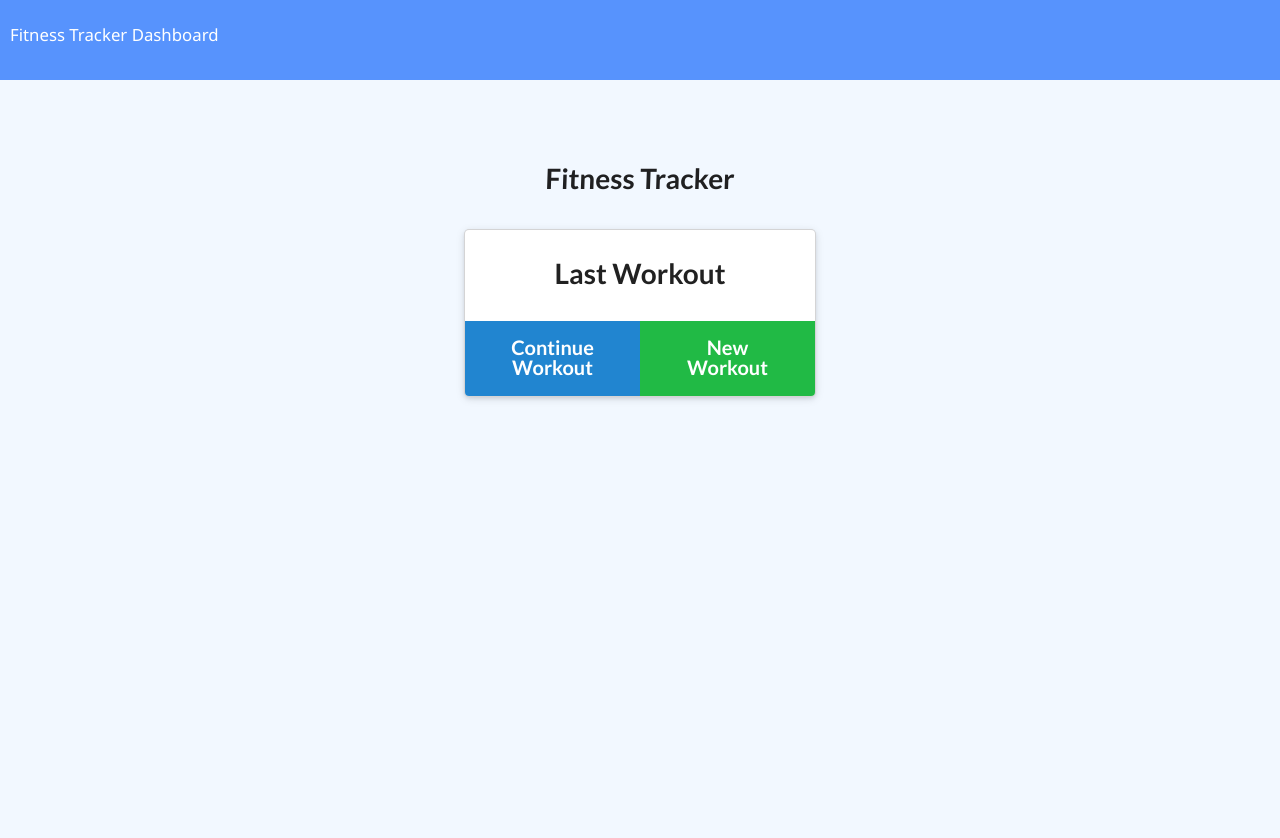
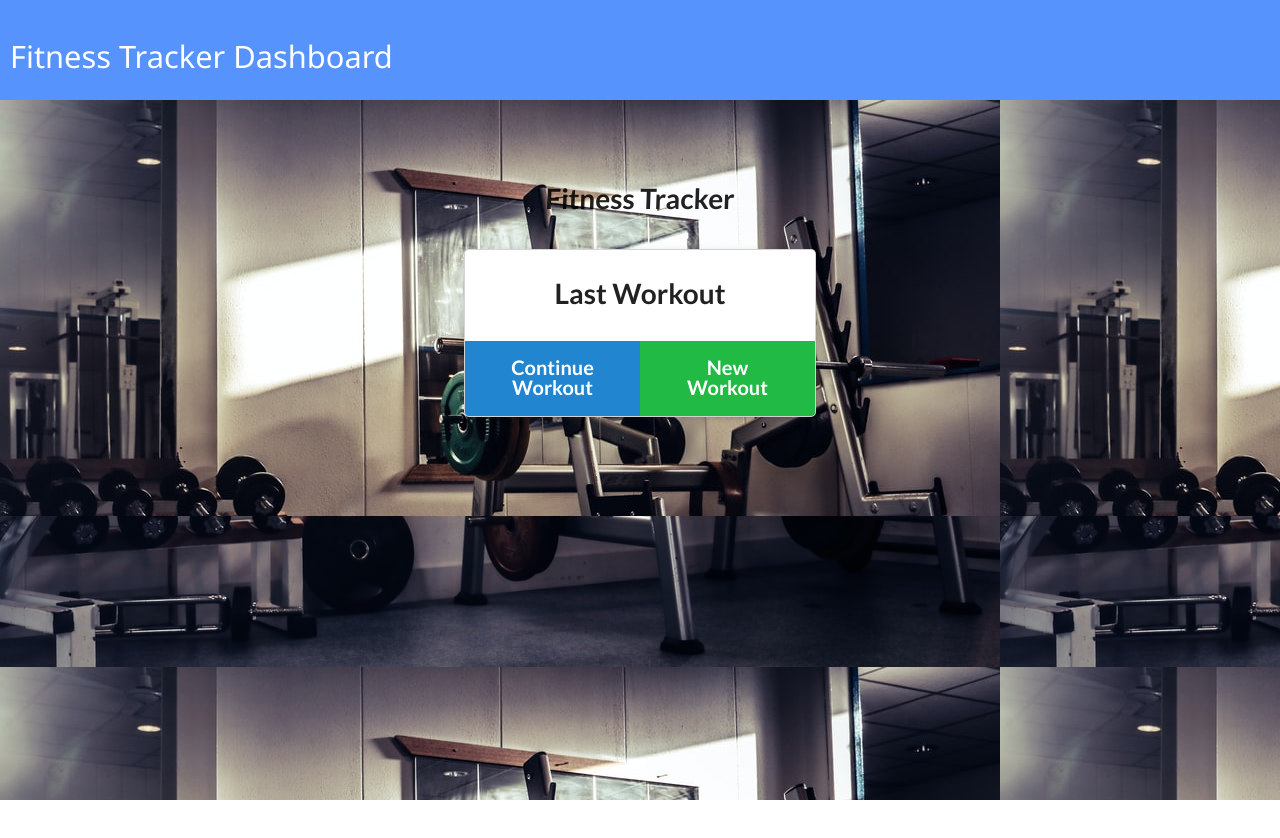
Before and after one commit to ksingh-1/17.-Fitness-Tracker, a website: page public/index.html in a window 1280 px wide. After the commit the page ends 800 px from the top, so only its background shows below. Drawn offline with nearby package versions, Linux system fonts and the light colour scheme; no server answers.

Commit message:
optimization upgrades

```diff
--- a/public/style.css
+++ b/public/style.css
@@ -6,23 +6,24 @@
   padding: 0;
 }
 
-html,
+/* html,
 body,
 .wrapper {
   height: 100%;
-}
+} */
 
 body {
-  font-family: "Segoe UI", Tahoma, Geneva, Verdana, sans-serif;
+  background-image: url(../images/workoutBG1.jpg);
+  font-family: "Segoe UI", sans-serif;
 }
 
 nav {
   background-color: #5793fd;
   color: #ffffff;
-  height: 80px;
+  height: 100px;
   padding: 10px;
   line-height: 3;
-  font-size: 1.2rem;
+  font-size: 2.2rem;
 }
 
 a,
@@ -96,7 +97,8 @@ input {
 }
 
 .wrapper {
-  background-color: #f2f8ff;
+  background-image: url(../images/workoutBG1.jpg);
+  /* background-color: #f2f8ff; */
   padding-bottom: 100px;
 }
 
```
Also changed, not shown: images/WorkoutDashboard.JPG (added), images/workoutBG1.jpg (added).
